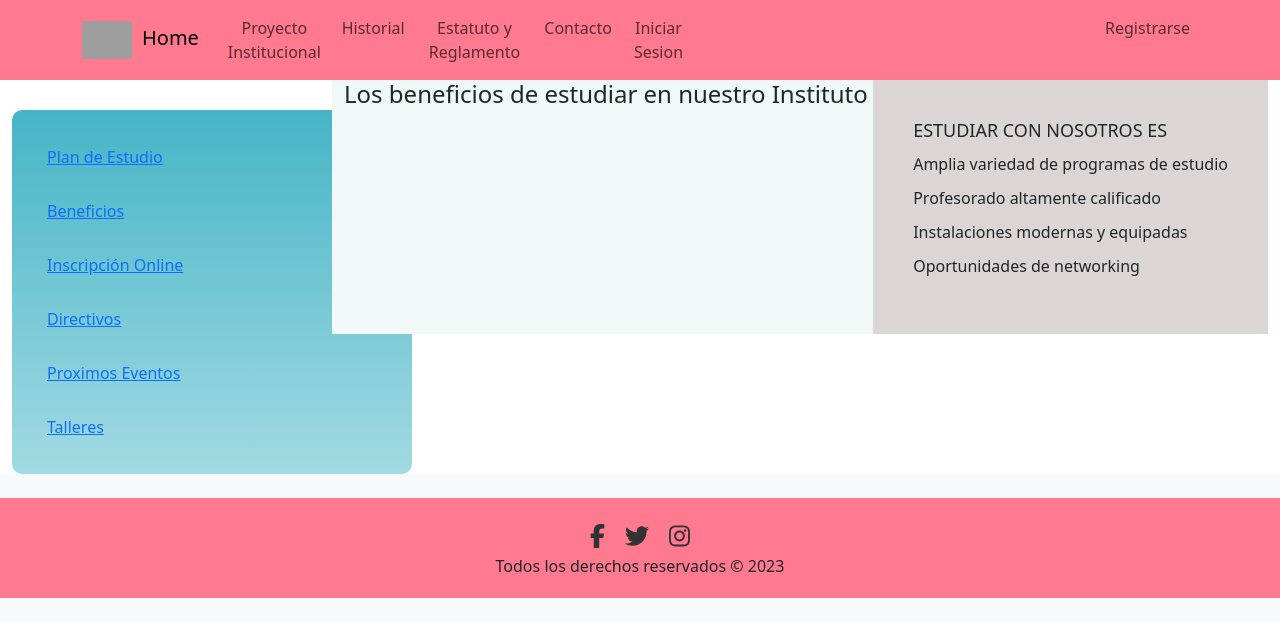
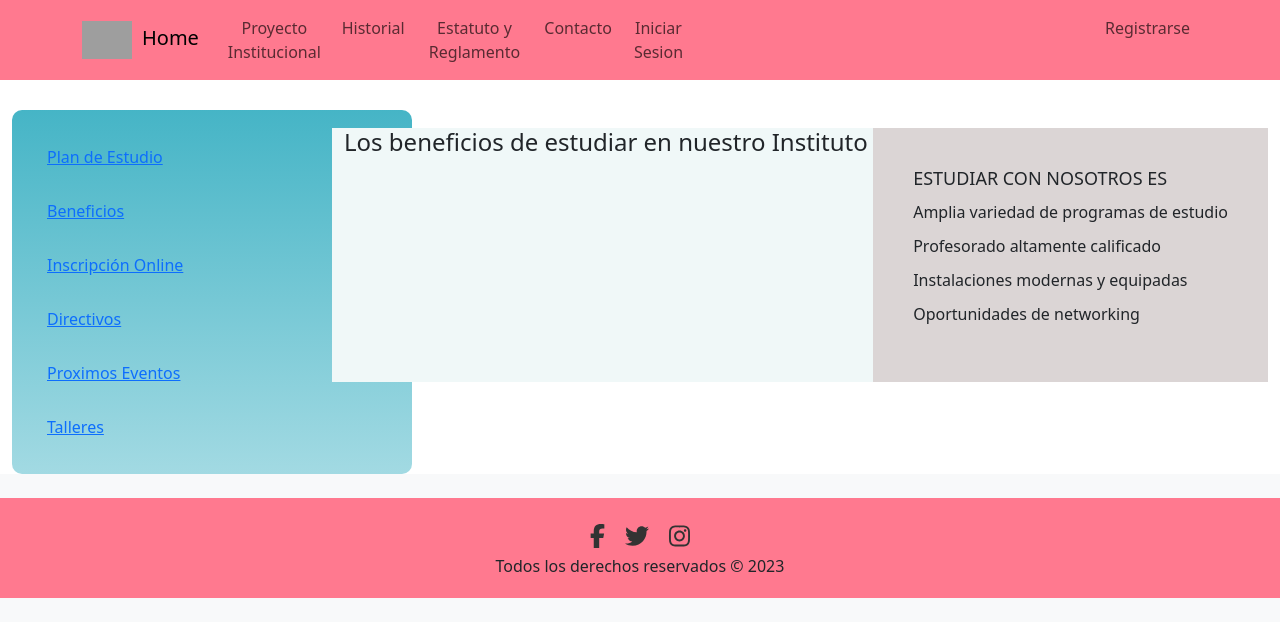
Before and after one commit to alejandro-atala/TPFINAL-CEPIT-2023, a React (Create React App) app in the folder Front/: page /beneficios in a window 1280 px wide. Shown: the top 636 px of the page. Built offline with nearby package versions, Linux system fonts and the light colour scheme; grey boxes are pictures that could not be loaded.

Commit message:
mt-5 beneficios

```diff
--- a/Front/src/MenuLateral/Beneficios/beneficios.js
+++ b/Front/src/MenuLateral/Beneficios/beneficios.js
@@ -17,7 +17,7 @@ const Beneficios = () => {
 
 
   return (
-    <div className="container componente-beneficios">
+    <div className="container componente-beneficios mt-5">
         <h1 className="col align-self-start titulo-principal">{titulos.principal}</h1>
         <div className="row">
             <div className="contenido">
```
